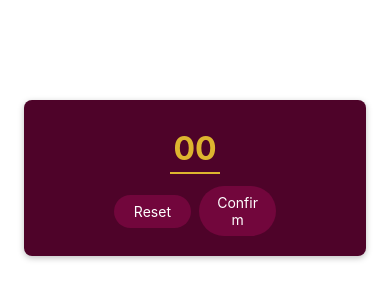
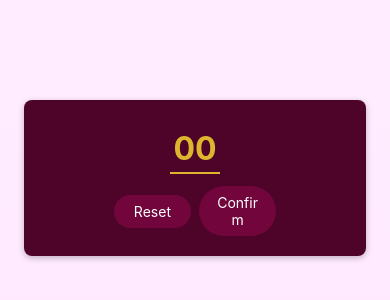
Before and after one commit to JessimH/RNCgame, a React Native app: screen / in a window 390 px wide. Shown: the top 300 px of the page. Built offline with nearby package versions, Linux system fonts and the light colour scheme.

Commit message:
linear gradient

```diff
--- a/App.js
+++ b/App.js
@@ -1,13 +1,21 @@
 import { StatusBar } from 'expo-status-bar';
 import { StyleSheet, Text, View } from 'react-native';
 import StartGameScreen from './screens/StartGameScreen';
+import { LinearGradient } from 'expo-linear-gradient';
 
 export default function App() {
   return (
-    <StartGameScreen />
+    <LinearGradient
+      style={styles.rootScreen}
+      colors={['#ffedff', '#ffe3ff']}
+    >
+      <StartGameScreen />
+    </LinearGradient >
   );
 }
 
 const styles = StyleSheet.create({
-
+  rootScreen: {
+    flex: 1,
+  }
 });
--- a/package.json
+++ b/package.json
@@ -12,7 +12,8 @@
     "expo": "~47.0.12",
     "expo-status-bar": "~1.4.2",
     "react": "18.1.0",
-    "react-native": "0.70.5"
+    "react-native": "0.70.5",
+    "expo-linear-gradient": "~12.0.1"
   },
   "devDependencies": {
     "@babel/core": "^7.12.9"
```
Also changed, not shown: 1 other file (tests, documents, lock files or other folders).
